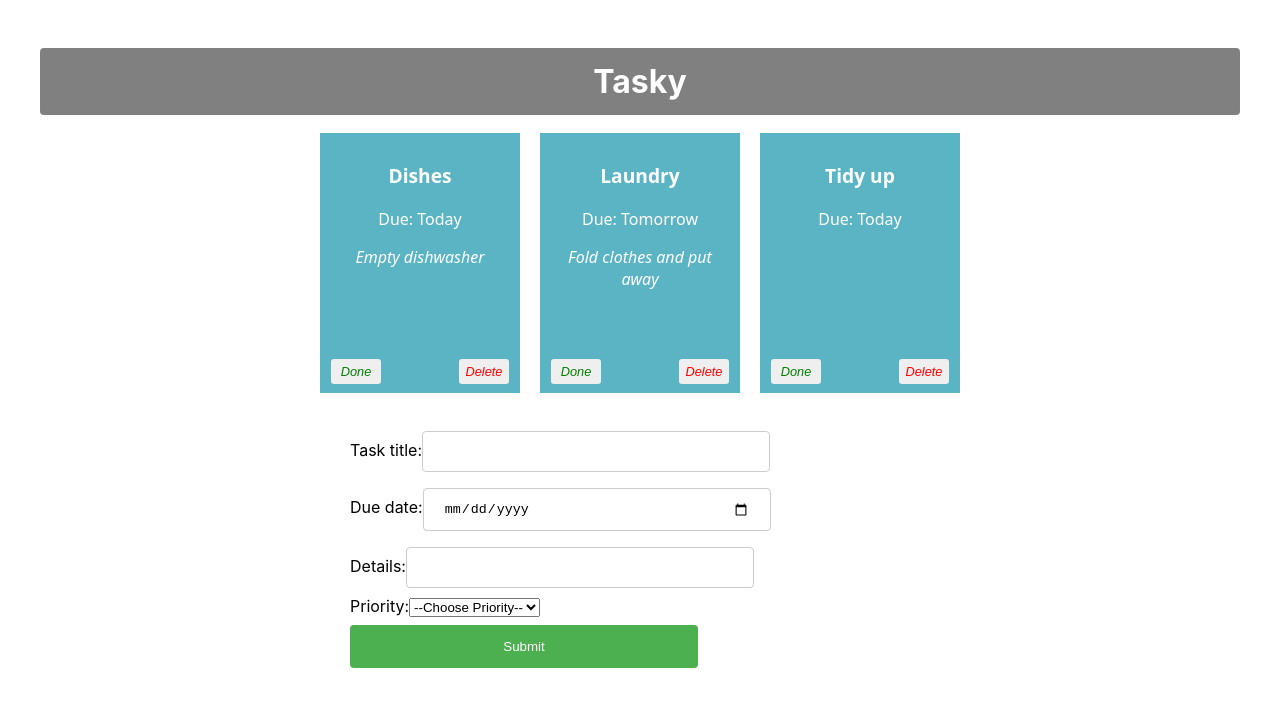
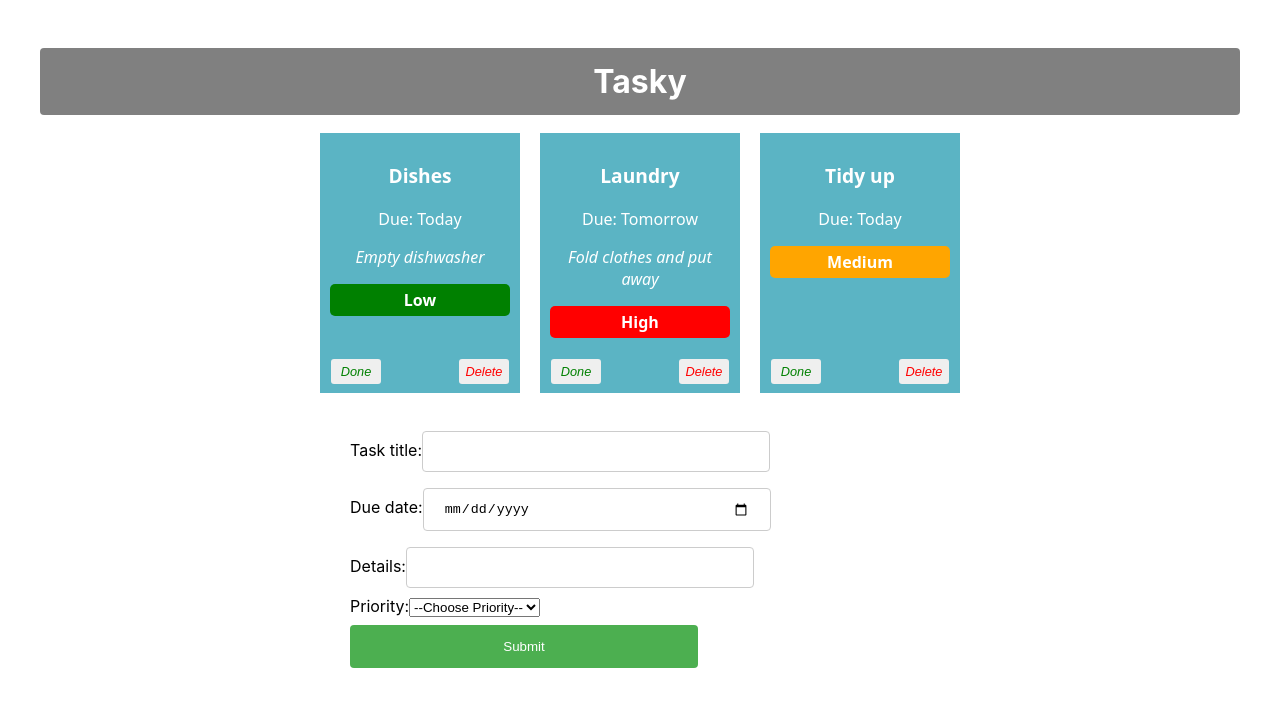
Before and after one commit to Wisdomerh/react-basics-labs, a React (Create React App) app in the folder tasky/: page / in a window 1280 px wide. Shown: the top 706 px of the page. Built offline with nearby package versions, Linux system fonts and the light colour scheme.

Commit message:
Tasky Lab 2 - Exercises done

```diff
--- a/tasky/src/App.css
+++ b/tasky/src/App.css
@@ -96,4 +96,7 @@ form {
 
 .priority {
   font-weight: bold;
+  padding: 5px;
+  border-radius: 5px;
+  color: white;
 }
--- a/tasky/src/App.js
+++ b/tasky/src/App.js
@@ -8,9 +8,9 @@ import { v4 as uuidv4 } from 'uuid';
 function App() {
   const [ taskState, setTaskState ] = useState({
     tasks: [
-      { id: 1, title:"Dishes", description: "Empty dishwasher", deadline: "Today", done: false },
-      { id: 2, title: "Laundry", description: "Fold clothes and put away", deadline: "Tomorrow", done: false },
-      { id: 3, title: "Tidy up", deadline: "Today", done: false}
+      { id: 1, title:"Dishes", description: "Empty dishwasher", deadline: "Today", priority: "Low", done: false },
+      { id: 2, title: "Laundry", description: "Fold clothes and put away", deadline: "Tomorrow", priority: "High", done: false },
+      { id: 3, title: "Tidy up", deadline: "Today", priority: "Medium", done: false}
     ]
   });
   const [ formState, setFormState ] = useState({
--- a/tasky/src/components/Form.js
+++ b/tasky/src/components/Form.js
@@ -1,7 +1,6 @@
 import React from "react";
 
 const AddTaskForm = (props) => {
-
   return (
     <div>
       <form onSubmit={props.submit}>
@@ -22,7 +21,7 @@ const AddTaskForm = (props) => {
         <br />
         <label>
           Priority:
-          <select name="priority" required onChange={props.change}>
+          <select type="priority" name="priority" required onChange={props.change}>
             <option value="">--Choose Priority--</option>
             <option value="High">High</option>
             <option value="Medium">Medium</option>
--- a/tasky/src/components/Task.js
+++ b/tasky/src/components/Task.js
@@ -1,13 +1,25 @@
 import React from 'react';
 
 const Task = (props) => {
+    const getPriorityStyle = (priority) => {
+        switch (priority) {
+          case 'High':
+            return { backgroundColor: 'red' };
+          case 'Medium':
+            return { backgroundColor: 'orange' };
+          case 'Low':
+            return { backgroundColor: 'green' };
+          default:
+            return {};
+        }
+      };
 
     return (
         <div className="card" style={{backgroundColor: props.done ? 'lightgrey' : '#5bb4c4'}}>
             <p className="title">{props.title}</p>
             <p>Due: {props.deadline}</p>
             <p className="description">{props.description}</p>
-            <p className="priority">{props.priority}</p>
+            <p className="priority" style={getPriorityStyle(props.priority)}>{props.priority}</p>
             <button onClick={props.markDone} className='doneButton'>Done</button>
             <button className='deleteButton' onClick={props.deleteTask}>Delete</button>
         </div>
```
